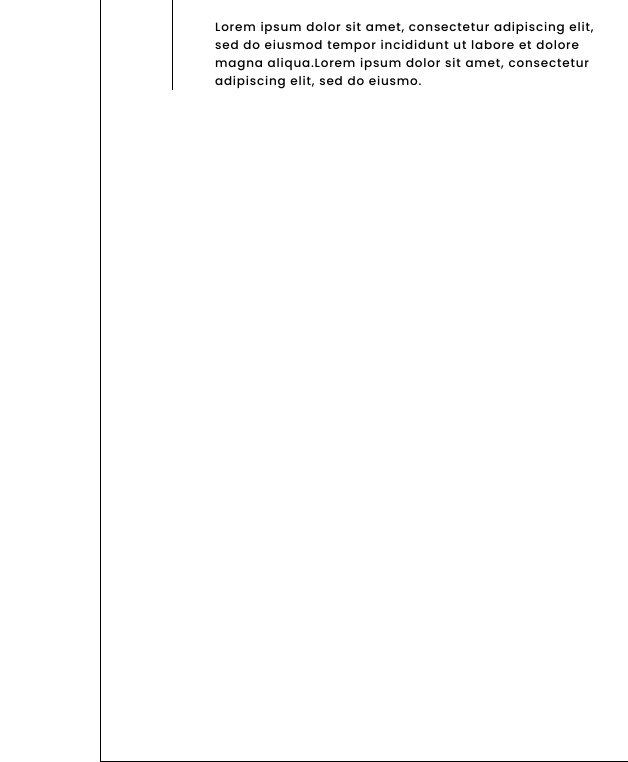
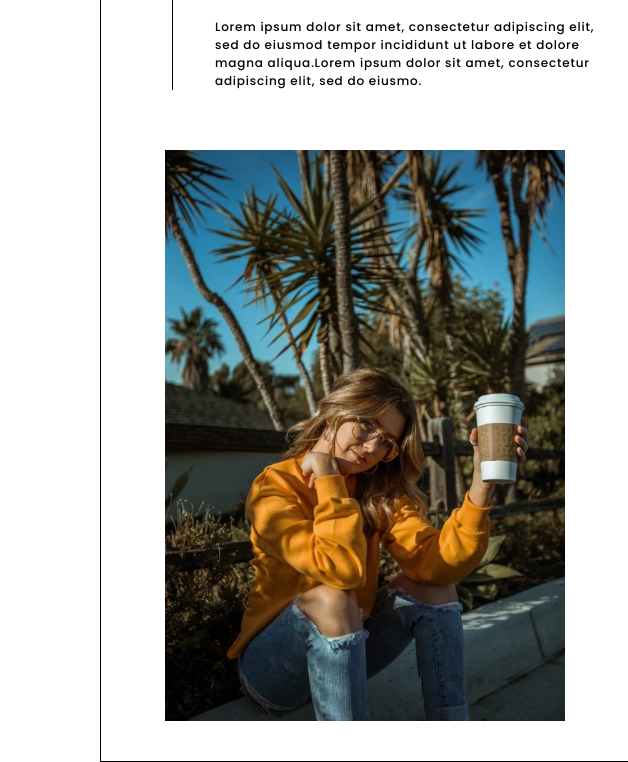
Before and after one commit to TheLevius/portfolio_vanilla, a website built with Vite: page index.html in a window 1280 px wide. Shown: the part 1250-2012 px from the top of the page, 0-628 px from the left. Built offline with nearby package versions, Linux system fonts and the light colour scheme; files whose address does not match are found by name.

Commit message:
fix: feedback-bg.webp add / to path

```diff
--- a/src/section/section.scss
+++ b/src/section/section.scss
@@ -127,7 +127,7 @@
 			flex: 0 0 400px;
 
 			display: block;
-			background-image: url('img/feedback-bg.webp');
+			background-image: url('/img/feedback-bg.webp');
 		}
 	}
 }
```
